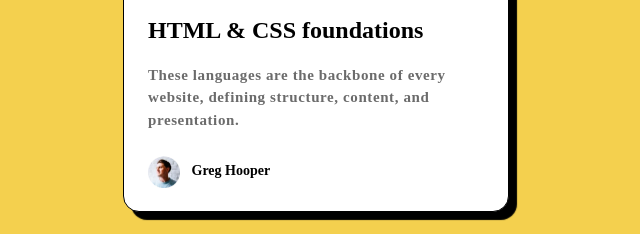
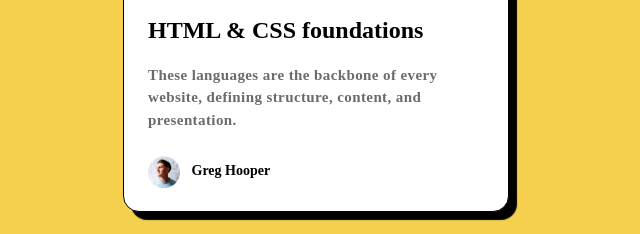
Before and after one commit to arthuvinci/Blog-preview-card, a plain HTML site: page index.html in a window 1280 px wide. Shown: the part 470-704 px from the top of the page, 324-964 px from the left. Drawn offline with Linux system fonts and the light colour scheme.

Commit message:
Update style.css

```diff
--- a/style.css
+++ b/style.css
@@ -42,7 +42,7 @@ body{
     font-family: figtree light ;
     font-weight: bold;
     color:hsl(0, 0%, 42%) ;
-    letter-spacing: 0.6px;
+    letter-spacing: 0.4px;
     line-height: 1.5em;
     font-size: 15px;
 
```
